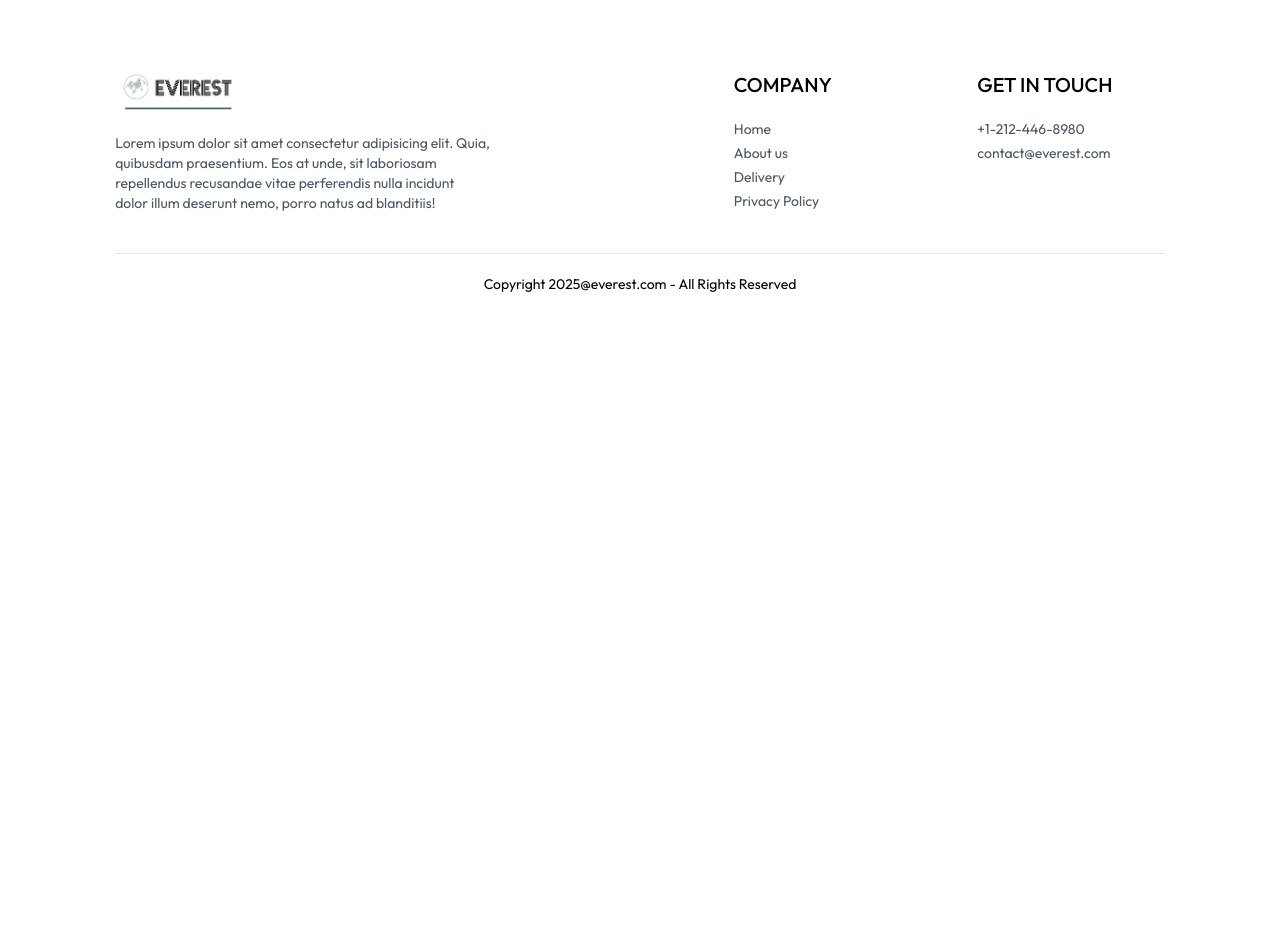
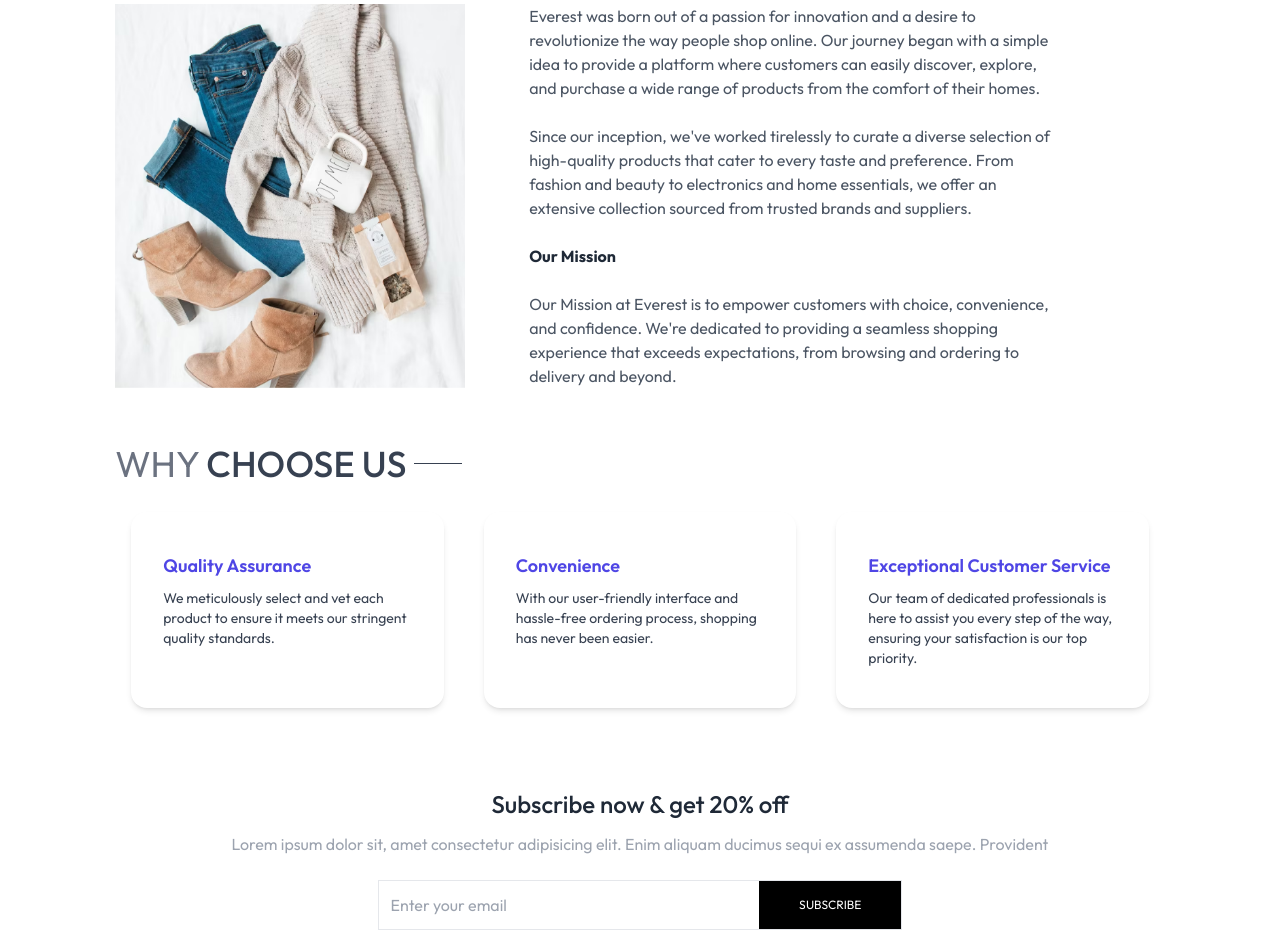
Before and after one commit to ShakshiAgl/everest-ecommerce, a React (Vite) app in the folder frontend/: page /about in a window 1280 px wide. Shown: the part 200-1152 px from the top of the page. Before the commit the page ends 800 px from the top, so only its background shows below. Built offline with nearby package versions, Linux system fonts and the light colour scheme.

Commit message:
Frontend completed

```diff
--- a/frontend/package.json
+++ b/frontend/package.json
@@ -17,10 +17,12 @@
     "@radix-ui/react-radio-group": "^1.3.6",
     "@radix-ui/react-slot": "^1.2.2",
     "@reduxjs/toolkit": "^2.8.2",
+    "aos": "^2.3.4",
     "axios": "^1.9.0",
     "class-variance-authority": "^0.7.1",
     "clsx": "^2.1.1",
     "embla-carousel-react": "^8.6.0",
+    "framer-motion": "^12.23.7",
     "lucide-react": "^0.510.0",
     "next-themes": "^0.4.6",
     "react": "^18.3.1",
--- a/frontend/src/components/Hero.jsx
+++ b/frontend/src/components/Hero.jsx
@@ -1,28 +1,37 @@
 import { assets } from '@/assets/frontend_assets/assets';
-
-import React from 'react'
+import React from 'react';
 
 const Hero = () => {
   return (
     <div className='flex flex-col sm:flex-row border border-gray-400'>
       {/* Hero left side */}
-      <div className='w-full sm:w-1/2 flex items-center justify-center py-10 sm:py-0'>
+      <div
+        className='w-full sm:w-1/2 flex items-center justify-center py-10 sm:py-0'
+        data-aos='fade-right'
+      >
         <div className='text-[#414141]'>
           <div className='flex items-center gap-2'>
             <p className='w-8 md:w-11 h-[2px] bg-[#414141]'></p>
             <p className='font-medium text-sm md:text-base'>OUR BESTSELLERS</p>
           </div>
-       <h1 className='prata-regular text-3xl sm:py-3 lg:text-5xl leading-relaxed'>Latest Arrivals</h1>
+          <h1 className='prata-regular text-3xl sm:py-3 lg:text-5xl leading-relaxed'>
+            Latest Arrivals
+          </h1>
           <div className='flex items-center gap-2'>
             <p className='font-semibold text-sm md:text-base'>SHOP NOW</p>
             <p className='w-8 md:w-11 h-[2px] bg-[#414141]'></p>
           </div>
         </div>
       </div>
-      {/* Hero Right Side  */}
-      <img className='w-full sm:w-1/2' src={assets.hero_img} alt="" />
+
+      {/* Hero Right Side */}
+      <img
+        className='w-full sm:w-1/2'
+        src={assets.hero_img}
+        alt=""
+      />
     </div>
-  )
-}
+  );
+};
 
-export default Hero
+export default Hero;
--- a/frontend/src/components/NewsletterBox.jsx
+++ b/frontend/src/components/NewsletterBox.jsx
@@ -1,4 +1,4 @@
-import React from 'react'
+import React from 'react';
 
 const NewsletterBox = () => {
 
@@ -7,17 +7,22 @@ const NewsletterBox = () => {
   }
 
   return (
-    <div className='text-center'>
-    <p className='text-2xl font-medium text-gray-800'>Subscribe now & get 20% off</p>
+    <div
+      className='text-center'
+    >
+      <p className='text-2xl font-medium text-gray-800' data-aos="fade-down"
+      data-aos-delay="100"
+      data-aos-duration="1000"
+       >Subscribe now & get 20% off</p>
       <p className='text-gray-400 mt-3'>
         Lorem ipsum dolor sit, amet consectetur adipisicing elit. Enim aliquam ducimus sequi ex assumenda saepe. Provident
       </p>
-    <form onSubmit = {onSubmitHandler} className='w-full sm:w-1/2 flex items-center gap-3 mx-auto my-6 border pl-3'>
-      <input className='w-full sm:flex outline-none' type="email" placeholder="Enter your email" required/>
+      <form onSubmit={onSubmitHandler} className='w-full sm:w-1/2 flex items-center gap-3 mx-auto my-6 border pl-3'>
+        <input className='w-full sm:flex outline-none' type="email" placeholder="Enter your email" required />
         <button type='submit' className='bg-black text-white text-xs px-10 py-4'>SUBSCRIBE</button>
       </form>
     </div>
   )
 }
 
-export default NewsletterBox
+export default NewsletterBox;
--- a/frontend/src/pages/About.jsx
+++ b/frontend/src/pages/About.jsx
@@ -1,9 +1,79 @@
-import React from 'react'
+import React, { useEffect } from 'react';
+import AOS from 'aos';
+import 'aos/dist/aos.css';
+import { assets } from '@/assets/frontend_assets/assets';
+import NewsletterBox from '@/components/NewsletterBox';
+import Title from '@/components/Title';
 
 const About = () => {
+  // Initialize AOS
+  useEffect(() => {
+    AOS.init({
+      duration: 1000,
+      once: true,
+    });
+  }, []);
+
   return (
-    <div>About</div>
-  )
-}
+    <div>
+      <div className='text-2xl text-center pt-8 border-t'>
+        <Title text1={'ABOUT '} text2={"US"} />
+      </div>
 
-export default About
+      <div className='my-10 flex flex-col md:flex-row gap-16'>
+        <img className='w-full md:max-w-[350px]'
+         src={assets.about_img}
+         alt=""
+         data-aos="fade-right"
+         data-aos-delay ="100"
+         />
+        <div className='flex flex-col justify-center gap-6 md:w-2/4 text-gray-600'>
+          <p>Everest was born out of a passion for innovation and a desire to revolutionize the way people shop online. Our journey began with a simple idea to provide a platform where customers can easily discover, explore, and purchase a wide range of products from the comfort of their homes.</p>
+          <p>Since our inception, we've worked tirelessly to curate a diverse selection of high-quality products that cater to every taste and preference. From fashion and beauty to electronics and home essentials, we offer an extensive collection sourced from trusted brands and suppliers.</p>
+          <b className='text-gray-800'>Our Mission</b>
+          <p>Our Mission at Everest is to empower customers with choice, convenience, and confidence. We're dedicated to providing a seamless shopping experience that exceeds expectations, from browsing and ordering to delivery and beyond.</p>
+        </div>
+      </div>
+
+      <div className='text-4xl py-4'>
+        <Title text1={'WHY '} text2={'CHOOSE US'} />
+      </div>
+
+      <div className="flex flex-col md:flex-row text-sm mb-20 gap-6 md:gap-10 px-4">
+        {/* Card 1 */}
+        <div
+          className="bg-white rounded-2xl shadow-md hover:shadow-lg transition duration-300 text-gray-700 px-8 py-10 flex-1"
+          data-aos="fade-up"
+          data-aos-delay="100"
+        >
+          <h3 className="text-lg font-semibold mb-2 text-indigo-600">Quality Assurance</h3>
+          <p>We meticulously select and vet each product to ensure it meets our stringent quality standards.</p>
+        </div>
+
+        {/* Card 2 */}
+        <div
+          className="bg-white rounded-2xl shadow-md hover:shadow-lg transition duration-300 text-gray-700 px-8 py-10 flex-1"
+          data-aos="fade-up"
+          data-aos-delay="200"
+        >
+          <h3 className="text-lg font-semibold mb-2 text-indigo-600">Convenience</h3>
+          <p>With our user-friendly interface and hassle-free ordering process, shopping has never been easier.</p>
+        </div>
+
+        {/* Card 3 */}
+        <div
+          className="bg-white rounded-2xl shadow-md hover:shadow-lg transition duration-300 text-gray-700 px-8 py-10 flex-1"
+          data-aos="fade-up"
+          data-aos-delay="300"
+        >
+          <h3 className="text-lg font-semibold mb-2 text-indigo-600">Exceptional Customer Service</h3>
+          <p>Our team of dedicated professionals is here to assist you every step of the way, ensuring your satisfaction is our top priority.</p>
+        </div>
+      </div>
+
+      <NewsletterBox />
+    </div>
+  );
+};
+
+export default About;
--- a/frontend/src/pages/Collection.jsx
+++ b/frontend/src/pages/Collection.jsx
@@ -78,7 +78,11 @@ const Collection = () => {
           <img className = {`h-3 sm:hidden ${showFilter ? 'rotate-90' : ''}`} src={assets.dropdown_icon} alt="" />
         </p>
         {/* Category Filter */}
-        <div className ={`border border-gray-300 pl-5 py-3 mt-6 ${showFilter ? '' : 'hidden'} sm:block`}>
+        <div className ={`border border-gray-300 pl-5 py-3 mt-6 ${showFilter ? '' : 'hidden'} sm:block`}
+            data-aos="fade-right"
+      data-aos-delay="100"
+      data-aos-duration="1000"
+        >
             <p className='mb-3 text-sm font-medium '>CATEGORIES</p>
             <div className= 'flex flex-col gap-2 text-sm font-light text-gray-700'>
               <p className='flex gap-2'>
@@ -93,7 +97,10 @@ const Collection = () => {
             </div>
         </div>
         {/* SubCategory Filter */}
-        <div className ={`border border-gray-300 pl-5 py-3 my-5 ${showFilter ? '' : 'hidden'} sm:block`}>
+        <div className ={`border border-gray-300 pl-5 py-3 my-5 ${showFilter ? '' : 'hidden'} sm:block`}
+        data-aos="fade-right"
+      data-aos-delay="400"
+      data-aos-duration="1000">
             <p className='mb-3 text-sm font-medium '>TYPE</p>
             <div className= 'flex flex-col gap-2 text-sm font-light text-gray-700'>
               <p className='flex gap-2'>
--- a/frontend/src/pages/Contact.jsx
+++ b/frontend/src/pages/Contact.jsx
@@ -1,8 +1,27 @@
+import { assets } from '@/assets/frontend_assets/assets'
+import NewsletterBox from '@/components/NewsletterBox'
+import Title from '@/components/Title'
 import React from 'react'
 
 const Contact = () => {
   return (
-    <div>Contact</div>
+    <div>
+      <div className='text-center text-2xl pt-10 border-t'>
+        <Title text1={'CONTACT '} text2={'US'} />
+      </div>
+      <div className='my-10 flex flex-col justify-center md:flex-row gap-10 mb-28'>
+        <img className='w-full md:max-w-[380px] ' src={assets.contact_img} alt="" />
+        <div className='flex flex-col justify-center items-start gap-6'>
+          <p className='font-semibold text-xl text-gray-600'>Our Store</p>
+          <p className='text-gray-500'>54709 Willms Station <br /> Suite 350, Washington, USA</p>
+          <p className='text-gray-500'>Tel: (415) 555-0132 <br /> Email: admin@everest.com</p>
+          <p className='font-semibold text-xl text-gray-600'>Careers at Everest</p>
+          <p className='text-gray-500'>Learn more about our teams and job openings.</p>
+          <button className='border border-black px-8 py-4 text-sm hover:bg-black hover:text-white transition-all duration-500'>Explore Jobs</button>
+        </div>
+      </div>
+      <NewsletterBox/>
+    </div>
   )
 }
 
--- a/frontend/src/pages/Login.jsx
+++ b/frontend/src/pages/Login.jsx
@@ -1,8 +1,34 @@
-import React from 'react'
+import React, { useState } from 'react'
 
 const Login = () => {
+
+ const [currentState, setCurrentState] = useState('Login');
+
+ const onSubmitHandler = async(event) => {
+  event.preventDefault();
+ }
   return (
-    <div>Login</div>
+    <form onSubmit={onSubmitHandler} className='flex flex-col items-center w-[90%] sm:max-w-96 m-auto mt-14 gap-4 text-gray-800' action="">
+      <div className='inline-flex items-center gap-2 mb-2 mt-10'>
+        <p className='prata-regular text-3xl'>{currentState}</p>
+        <hr className='border-none h-[1.5px] w-8 bg-gray-800' />
+      </div>
+       {
+        currentState === 'Login' ? '' :  <input type="text" className='w-full px-3 py-2 border border-gray-800' placeholder='Name' required />
+       }
+
+       <input type="email" className='w-full px-3 py-2 border border-gray-800' placeholder='Email' required/>
+        <input type="password" className='w-full px-3 py-2 border border-gray-800' placeholder='Password' required/>
+        <div className='w-full flex justify-between text-sm mt-[-8px]'>
+          <p className='cursor-pointer'>Forgot your password?</p>
+          {
+            currentState === 'Login'
+            ? <p onClick={()=>setCurrentState('SignUp')} className='cursor-pointer'>Create account</p>
+            : <p onClick={()=>setCurrentState('Login')} className='cursor-pointer'>Login Here</p>
+          }
+        </div>
+     <button className='bg-black text-white font-light px-8 py-2 mt-4'>{currentState === 'Login' ? 'Sign In' : 'Sign Up' }</button>
+    </form>
   )
 }
 
```
Also changed, not shown: frontend/src/App.jsx (+22 -13 lines), frontend/src/components/OurPolicy.jsx (+34 -19 lines), frontend/src/pages/Product.jsx (+45 -16 lines), 1 other file (tests, documents, lock files or other folders). Lines whose indentation alone changed are shown as unchanged.
